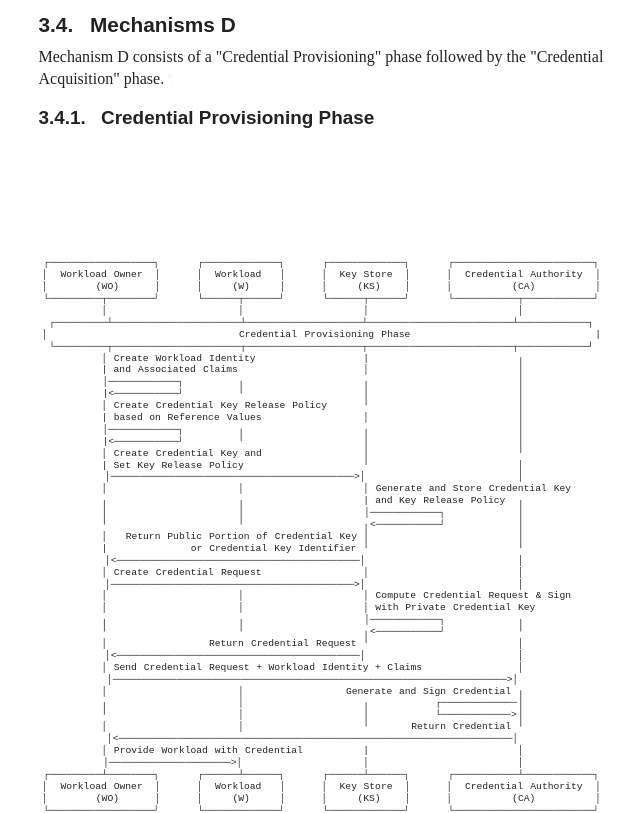
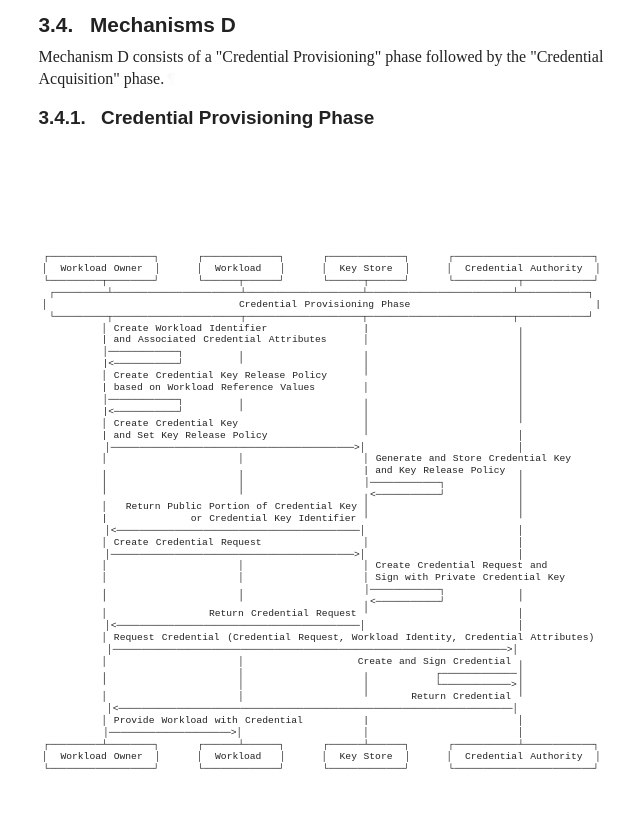
Before and after one commit to confidential-computing/twi-rats, a plain HTML site: page draft-novak-twi-attestation.html in a window 1280 px wide. Shown: the part 6960-7773 px from the top of the page, without its empty margins (86-726 px from the left). Drawn offline with Linux system fonts and the light colour scheme; a web font is replaced by a local one.

Commit message:
Script updating gh-pages from 5508cb3. [ci skip]

```diff
--- a/draft-novak-twi-attestation.html
+++ b/draft-novak-twi-attestation.html
@@ -1874,23 +1874,23 @@ For a complete glossary, see <span><a href="https://rfc-editor.org/rfc/rfc9334#s
           </h4>
 <div id="section-3.4.1-1">
             <div class="alignLeft art-svg artwork" id="section-3.4.1-1.1">
-<svg xmlns="http://www.w3.org/2000/svg" version="1.1" height="800" width="760" viewBox="0 0 760 800" class="diagram" text-anchor="middle" font-family="monospace" font-size="13px" stroke-linecap="round">
-                <path d="M 88,352 L 88,384" fill="none" stroke="black"></path>
-                <path d="M 88,512 L 88,528" fill="none" stroke="black"></path>
-                <path d="M 88,624 L 88,640" fill="none" stroke="black"></path>
-                <path d="M 272,192 L 272,208" fill="none" stroke="black"></path>
-                <path d="M 272,256 L 272,272" fill="none" stroke="black"></path>
-                <path d="M 272,352 L 272,384" fill="none" stroke="black"></path>
-                <path d="M 272,512 L 272,528" fill="none" stroke="black"></path>
-                <path d="M 440,192 L 440,224" fill="none" stroke="black"></path>
-                <path d="M 440,256 L 440,304" fill="none" stroke="black"></path>
-                <path d="M 440,384 L 440,416" fill="none" stroke="black"></path>
-                <path d="M 440,528 L 440,544" fill="none" stroke="black"></path>
-                <path d="M 440,624 L 440,656" fill="none" stroke="black"></path>
-                <path d="M 648,160 L 648,288" fill="none" stroke="black"></path>
-                <path d="M 648,352 L 648,416" fill="none" stroke="black"></path>
-                <path d="M 648,512 L 648,528" fill="none" stroke="black"></path>
-                <path d="M 648,608 L 648,656" fill="none" stroke="black"></path>
+<svg xmlns="http://www.w3.org/2000/svg" version="1.1" height="752" width="760" viewBox="0 0 760 752" class="diagram" text-anchor="middle" font-family="monospace" font-size="13px" stroke-linecap="round">
+                <path d="M 88,320 L 88,352" fill="none" stroke="black"></path>
+                <path d="M 88,480 L 88,496" fill="none" stroke="black"></path>
+                <path d="M 88,592 L 88,608" fill="none" stroke="black"></path>
+                <path d="M 272,160 L 272,176" fill="none" stroke="black"></path>
+                <path d="M 272,224 L 272,240" fill="none" stroke="black"></path>
+                <path d="M 272,320 L 272,352" fill="none" stroke="black"></path>
+                <path d="M 272,480 L 272,496" fill="none" stroke="black"></path>
+                <path d="M 440,160 L 440,192" fill="none" stroke="black"></path>
+                <path d="M 440,224 L 440,272" fill="none" stroke="black"></path>
+                <path d="M 440,352 L 440,384" fill="none" stroke="black"></path>
+                <path d="M 440,496 L 440,512" fill="none" stroke="black"></path>
+                <path d="M 440,592 L 440,624" fill="none" stroke="black"></path>
+                <path d="M 648,128 L 648,256" fill="none" stroke="black"></path>
+                <path d="M 648,320 L 648,384" fill="none" stroke="black"></path>
+                <path d="M 648,480 L 648,496" fill="none" stroke="black"></path>
+                <path d="M 648,576 L 648,624" fill="none" stroke="black"></path>
                 <g class="text">
                   <text x="84" y="36">┌──────────────────┐</text>
                   <text x="272" y="36">┌─────────────┐</text>
@@ -1911,204 +1911,177 @@ For a complete glossary, see <span><a href="https://rfc-editor.org/rfc/rfc9334#s
                   <text x="612" y="52">Credential</text>
                   <text x="696" y="52">Authority</text>
                   <text x="752" y="52">│</text>
-                  <text x="8" y="68">│</text>
-                  <text x="92" y="68">(WO)</text>
-                  <text x="160" y="68">│</text>
-                  <text x="216" y="68">│</text>
-                  <text x="272" y="68">(W)</text>
-                  <text x="328" y="68">│</text>
-                  <text x="384" y="68">│</text>
-                  <text x="444" y="68">(KS)</text>
-                  <text x="496" y="68">│</text>
-                  <text x="552" y="68">│</text>
-                  <text x="652" y="68">(CA)</text>
-                  <text x="752" y="68">│</text>
-                  <text x="84" y="84">└─────────┬────────┘</text>
-                  <text x="272" y="84">└──────┬──────┘</text>
-                  <text x="440" y="84">└──────┬──────┘</text>
-                  <text x="652" y="84">└───────────┬────────────┘</text>
-                  <text x="88" y="100">│</text>
-                  <text x="272" y="100">│</text>
-                  <text x="440" y="100">│</text>
-                  <text x="648" y="100">│</text>
-                  <text x="380" y="116">┌─────────┴──────────────────────┴────────────────────┴─────────────────────────┴────────────┐</text>
-                  <text x="8" y="132">│</text>
-                  <text x="308" y="132">Credential</text>
-                  <text x="404" y="132">Provisioning</text>
-                  <text x="480" y="132">Phase</text>
-                  <text x="752" y="132">|</text>
-                  <text x="380" y="148">└─────────┬──────────────────────┬────────────────────┬─────────────────────────┬────────────┘</text>
-                  <text x="88" y="164">│</text>
-                  <text x="124" y="164">Create</text>
-                  <text x="188" y="164">Workload</text>
-                  <text x="260" y="164">Identity</text>
-                  <text x="440" y="164">|</text>
-                  <text x="88" y="180">|</text>
-                  <text x="112" y="180">and</text>
-                  <text x="172" y="180">Associated</text>
-                  <text x="244" y="180">Claims</text>
-                  <text x="440" y="180">│</text>
-                  <text x="140" y="196">│────────────┐</text>
-                  <text x="140" y="212">|&lt;───────────┘</text>
-                  <text x="88" y="228">│</text>
-                  <text x="124" y="228">Create</text>
-                  <text x="196" y="228">Credential</text>
-                  <text x="256" y="228">Key</text>
-                  <text x="304" y="228">Release</text>
-                  <text x="364" y="228">Policy</text>
-                  <text x="88" y="244">|</text>
-                  <text x="120" y="244">based</text>
-                  <text x="156" y="244">on</text>
-                  <text x="208" y="244">Reference</text>
-                  <text x="276" y="244">Values</text>
-                  <text x="440" y="244">│</text>
-                  <text x="140" y="260">│────────────┐</text>
-                  <text x="140" y="276">|&lt;───────────┘</text>
-                  <text x="88" y="292">│</text>
-                  <text x="124" y="292">Create</text>
-                  <text x="196" y="292">Credential</text>
-                  <text x="256" y="292">Key</text>
-                  <text x="288" y="292">and</text>
-                  <text x="88" y="308">|</text>
-                  <text x="112" y="308">Set</text>
-                  <text x="144" y="308">Key</text>
-                  <text x="192" y="308">Release</text>
-                  <text x="252" y="308">Policy</text>
-                  <text x="648" y="308">│</text>
-                  <text x="264" y="324">│──────────────────────────────────────────&gt;│</text>
-                  <text x="648" y="324">│</text>
-                  <text x="88" y="340">│</text>
-                  <text x="272" y="340">│</text>
-                  <text x="440" y="340">│</text>
-                  <text x="484" y="340">Generate</text>
-                  <text x="536" y="340">and</text>
-                  <text x="576" y="340">Store</text>
-                  <text x="644" y="340">Credential</text>
-                  <text x="704" y="340">Key</text>
-                  <text x="440" y="356">|</text>
-                  <text x="464" y="356">and</text>
-                  <text x="496" y="356">Key</text>
-                  <text x="544" y="356">Release</text>
-                  <text x="604" y="356">Policy</text>
-                  <text x="492" y="372">│────────────┐</text>
-                  <text x="496" y="388">&lt;───────────┘</text>
-                  <text x="88" y="404">│</text>
-                  <text x="140" y="404">Return</text>
-                  <text x="196" y="404">Public</text>
-                  <text x="256" y="404">Portion</text>
-                  <text x="300" y="404">of</text>
-                  <text x="356" y="404">Credential</text>
-                  <text x="416" y="404">Key</text>
-                  <text x="88" y="420">|</text>
-                  <text x="212" y="420">or</text>
-                  <text x="268" y="420">Credential</text>
-                  <text x="328" y="420">Key</text>
-                  <text x="388" y="420">Identifier</text>
-                  <text x="264" y="436">│&lt;──────────────────────────────────────────│</text>
+                  <text x="84" y="68">└─────────┬────────┘</text>
+                  <text x="272" y="68">└──────┬──────┘</text>
+                  <text x="440" y="68">└──────┬──────┘</text>
+                  <text x="652" y="68">└───────────┬────────────┘</text>
+                  <text x="380" y="84">┌─────────┴──────────────────────┴────────────────────┴─────────────────────────┴────────────┐</text>
+                  <text x="8" y="100">│</text>
+                  <text x="308" y="100">Credential</text>
+                  <text x="404" y="100">Provisioning</text>
+                  <text x="480" y="100">Phase</text>
+                  <text x="752" y="100">|</text>
+                  <text x="380" y="116">└─────────┬──────────────────────┬────────────────────┬─────────────────────────┬────────────┘</text>
+                  <text x="88" y="132">│</text>
+                  <text x="124" y="132">Create</text>
+                  <text x="188" y="132">Workload</text>
+                  <text x="268" y="132">Identifier</text>
+                  <text x="440" y="132">|</text>
+                  <text x="88" y="148">|</text>
+                  <text x="112" y="148">and</text>
+                  <text x="172" y="148">Associated</text>
+                  <text x="260" y="148">Credential</text>
+                  <text x="348" y="148">Attributes</text>
+                  <text x="440" y="148">│</text>
+                  <text x="140" y="164">│────────────┐</text>
+                  <text x="140" y="180">|&lt;───────────┘</text>
+                  <text x="88" y="196">│</text>
+                  <text x="124" y="196">Create</text>
+                  <text x="196" y="196">Credential</text>
+                  <text x="256" y="196">Key</text>
+                  <text x="304" y="196">Release</text>
+                  <text x="364" y="196">Policy</text>
+                  <text x="88" y="212">|</text>
+                  <text x="120" y="212">based</text>
+                  <text x="156" y="212">on</text>
+                  <text x="204" y="212">Workload</text>
+                  <text x="280" y="212">Reference</text>
+                  <text x="348" y="212">Values</text>
+                  <text x="440" y="212">│</text>
+                  <text x="140" y="228">│────────────┐</text>
+                  <text x="140" y="244">|&lt;───────────┘</text>
+                  <text x="88" y="260">│</text>
+                  <text x="124" y="260">Create</text>
+                  <text x="196" y="260">Credential</text>
+                  <text x="256" y="260">Key</text>
+                  <text x="88" y="276">|</text>
+                  <text x="112" y="276">and</text>
+                  <text x="144" y="276">Set</text>
+                  <text x="176" y="276">Key</text>
+                  <text x="224" y="276">Release</text>
+                  <text x="284" y="276">Policy</text>
+                  <text x="648" y="276">│</text>
+                  <text x="264" y="292">│──────────────────────────────────────────&gt;│</text>
+                  <text x="648" y="292">│</text>
+                  <text x="88" y="308">│</text>
+                  <text x="272" y="308">│</text>
+                  <text x="440" y="308">│</text>
+                  <text x="484" y="308">Generate</text>
+                  <text x="536" y="308">and</text>
+                  <text x="576" y="308">Store</text>
+                  <text x="644" y="308">Credential</text>
+                  <text x="704" y="308">Key</text>
+                  <text x="440" y="324">|</text>
+                  <text x="464" y="324">and</text>
+                  <text x="496" y="324">Key</text>
+                  <text x="544" y="324">Release</text>
+                  <text x="604" y="324">Policy</text>
+                  <text x="492" y="340">│────────────┐</text>
+                  <text x="496" y="356">&lt;───────────┘</text>
+                  <text x="88" y="372">│</text>
+                  <text x="140" y="372">Return</text>
+                  <text x="196" y="372">Public</text>
+                  <text x="256" y="372">Portion</text>
+                  <text x="300" y="372">of</text>
+                  <text x="356" y="372">Credential</text>
+                  <text x="416" y="372">Key</text>
+                  <text x="88" y="388">|</text>
+                  <text x="212" y="388">or</text>
+                  <text x="268" y="388">Credential</text>
+                  <text x="328" y="388">Key</text>
+                  <text x="388" y="388">Identifier</text>
+                  <text x="264" y="404">│&lt;──────────────────────────────────────────│</text>
+                  <text x="648" y="404">│</text>
+                  <text x="88" y="420">│</text>
+                  <text x="124" y="420">Create</text>
+                  <text x="196" y="420">Credential</text>
+                  <text x="272" y="420">Request</text>
+                  <text x="440" y="420">│</text>
+                  <text x="648" y="420">│</text>
+                  <text x="264" y="436">│──────────────────────────────────────────&gt;│</text>
                   <text x="648" y="436">│</text>
                   <text x="88" y="452">│</text>
-                  <text x="124" y="452">Create</text>
-                  <text x="196" y="452">Credential</text>
-                  <text x="272" y="452">Request</text>
+                  <text x="272" y="452">│</text>
                   <text x="440" y="452">│</text>
-                  <text x="648" y="452">│</text>
-                  <text x="264" y="468">│──────────────────────────────────────────&gt;│</text>
-                  <text x="648" y="468">│</text>
-                  <text x="88" y="484">│</text>
-                  <text x="272" y="484">│</text>
-                  <text x="440" y="484">│</text>
-                  <text x="480" y="484">Compute</text>
-                  <text x="556" y="484">Credential</text>
-                  <text x="632" y="484">Request</text>
-                  <text x="672" y="484">&amp;</text>
-                  <text x="700" y="484">Sign</text>
-                  <text x="88" y="500">│</text>
-                  <text x="272" y="500">│</text>
-                  <text x="440" y="500">│</text>
-                  <text x="468" y="500">with</text>
-                  <text x="520" y="500">Private</text>
-                  <text x="596" y="500">Credential</text>
-                  <text x="656" y="500">Key</text>
-                  <text x="492" y="516">│────────────┐</text>
-                  <text x="496" y="532">&lt;───────────┘</text>
+                  <text x="476" y="452">Create</text>
+                  <text x="548" y="452">Credential</text>
+                  <text x="624" y="452">Request</text>
+                  <text x="672" y="452">and</text>
+                  <text x="88" y="468">│</text>
+                  <text x="272" y="468">│</text>
+                  <text x="440" y="468">│</text>
+                  <text x="468" y="468">Sign</text>
+                  <text x="508" y="468">with</text>
+                  <text x="560" y="468">Private</text>
+                  <text x="636" y="468">Credential</text>
+                  <text x="696" y="468">Key</text>
+                  <text x="492" y="484">│────────────┐</text>
+                  <text x="496" y="500">&lt;───────────┘</text>
+                  <text x="88" y="516">│</text>
+                  <text x="252" y="516">Return</text>
+                  <text x="324" y="516">Credential</text>
+                  <text x="400" y="516">Request</text>
+                  <text x="648" y="516">│</text>
+                  <text x="264" y="532">│&lt;──────────────────────────────────────────│</text>
+                  <text x="648" y="532">│</text>
                   <text x="88" y="548">│</text>
-                  <text x="252" y="548">Return</text>
-                  <text x="324" y="548">Credential</text>
-                  <text x="400" y="548">Request</text>
-                  <text x="648" y="548">│</text>
-                  <text x="264" y="564">│&lt;──────────────────────────────────────────│</text>
-                  <text x="648" y="564">│</text>
+                  <text x="128" y="548">Request</text>
+                  <text x="204" y="548">Credential</text>
+                  <text x="296" y="548">(Credential</text>
+                  <text x="380" y="548">Request,</text>
+                  <text x="452" y="548">Workload</text>
+                  <text x="528" y="548">Identity,</text>
+                  <text x="612" y="548">Credential</text>
+                  <text x="704" y="548">Attributes)</text>
+                  <text x="368" y="564">│────────────────────────────────────────────────────────────────────&gt;│</text>
                   <text x="88" y="580">│</text>
-                  <text x="116" y="580">Send</text>
-                  <text x="180" y="580">Credential</text>
-                  <text x="256" y="580">Request</text>
-                  <text x="296" y="580">+</text>
-                  <text x="340" y="580">Workload</text>
-                  <text x="412" y="580">Identity</text>
-                  <text x="456" y="580">+</text>
-                  <text x="492" y="580">Claims</text>
-                  <text x="648" y="580">│</text>
-                  <text x="368" y="596">│────────────────────────────────────────────────────────────────────&gt;│</text>
-                  <text x="88" y="612">│</text>
+                  <text x="272" y="580">│</text>
+                  <text x="452" y="580">Create</text>
+                  <text x="496" y="580">and</text>
+                  <text x="532" y="580">Sign</text>
+                  <text x="596" y="580">Credential</text>
+                  <text x="272" y="596">│</text>
+                  <text x="588" y="596">┌─────────────</text>
                   <text x="272" y="612">│</text>
-                  <text x="444" y="612">Generate</text>
-                  <text x="496" y="612">and</text>
-                  <text x="532" y="612">Sign</text>
-                  <text x="596" y="612">Credential</text>
+                  <text x="588" y="612">└────────────&gt;</text>
+                  <text x="88" y="628">│</text>
                   <text x="272" y="628">│</text>
-                  <text x="588" y="628">┌─────────────</text>
-                  <text x="272" y="644">│</text>
-                  <text x="588" y="644">└────────────&gt;</text>
+                  <text x="524" y="628">Return</text>
+                  <text x="596" y="628">Credential</text>
+                  <text x="368" y="644">│&lt;────────────────────────────────────────────────────────────────────│</text>
                   <text x="88" y="660">│</text>
-                  <text x="272" y="660">│</text>
-                  <text x="524" y="660">Return</text>
-                  <text x="596" y="660">Credential</text>
-                  <text x="368" y="676">│&lt;────────────────────────────────────────────────────────────────────│</text>
-                  <text x="88" y="692">│</text>
-                  <text x="128" y="692">Provide</text>
-                  <text x="196" y="692">Workload</text>
-                  <text x="252" y="692">with</text>
-                  <text x="316" y="692">Credential</text>
-                  <text x="440" y="692">|</text>
-                  <text x="648" y="692">│</text>
-                  <text x="180" y="708">│─────────────────────&gt;│</text>
-                  <text x="440" y="708">│</text>
-                  <text x="648" y="708">│</text>
-                  <text x="84" y="724">┌─────────┴────────┐</text>
-                  <text x="272" y="724">┌──────┴──────┐</text>
-                  <text x="440" y="724">┌──────┴──────┐</text>
-                  <text x="652" y="724">┌───────────┴────────────┐</text>
-                  <text x="8" y="740">│</text>
-                  <text x="60" y="740">Workload</text>
-                  <text x="120" y="740">Owner</text>
-                  <text x="160" y="740">│</text>
-                  <text x="216" y="740">│</text>
-                  <text x="268" y="740">Workload</text>
-                  <text x="328" y="740">│</text>
-                  <text x="384" y="740">│</text>
-                  <text x="416" y="740">Key</text>
-                  <text x="456" y="740">Store</text>
-                  <text x="496" y="740">│</text>
-                  <text x="552" y="740">│</text>
-                  <text x="612" y="740">Credential</text>
-                  <text x="696" y="740">Authority</text>
-                  <text x="752" y="740">│</text>
-                  <text x="8" y="756">│</text>
-                  <text x="92" y="756">(WO)</text>
-                  <text x="160" y="756">│</text>
-                  <text x="216" y="756">│</text>
-                  <text x="272" y="756">(W)</text>
-                  <text x="328" y="756">│</text>
-                  <text x="384" y="756">│</text>
-                  <text x="444" y="756">(KS)</text>
-                  <text x="496" y="756">│</text>
-                  <text x="552" y="756">│</text>
-                  <text x="652" y="756">(CA)</text>
-                  <text x="752" y="756">│</text>
-                  <text x="84" y="772">└──────────────────┘</text>
-                  <text x="272" y="772">└─────────────┘</text>
-                  <text x="440" y="772">└─────────────┘</text>
-                  <text x="652" y="772">└────────────────────────┘</text>
+                  <text x="128" y="660">Provide</text>
+                  <text x="196" y="660">Workload</text>
+                  <text x="252" y="660">with</text>
+                  <text x="316" y="660">Credential</text>
+                  <text x="440" y="660">|</text>
+                  <text x="648" y="660">│</text>
+                  <text x="180" y="676">│─────────────────────&gt;│</text>
+                  <text x="440" y="676">│</text>
+                  <text x="648" y="676">│</text>
+                  <text x="84" y="692">┌─────────┴────────┐</text>
+                  <text x="272" y="692">┌──────┴──────┐</text>
+                  <text x="440" y="692">┌──────┴──────┐</text>
+                  <text x="652" y="692">┌───────────┴────────────┐</text>
+                  <text x="8" y="708">│</text>
+                  <text x="60" y="708">Workload</text>
+                  <text x="120" y="708">Owner</text>
+                  <text x="160" y="708">│</text>
+                  <text x="216" y="708">│</text>
+                  <text x="268" y="708">Workload</text>
+                  <text x="328" y="708">│</text>
+                  <text x="384" y="708">│</text>
+                  <text x="416" y="708">Key</text>
+                  <text x="456" y="708">Store</text>
+                  <text x="496" y="708">│</text>
+                  <text x="552" y="708">│</text>
+                  <text x="612" y="708">Credential</text>
+                  <text x="696" y="708">Authority</text>
+                  <text x="752" y="708">│</text>
+                  <text x="84" y="724">└──────────────────┘</text>
+                  <text x="272" y="724">└─────────────┘</text>
+                  <text x="440" y="724">└─────────────┘</text>
+                  <text x="652" y="724">└────────────────────────┘</text>
                 </g>
               </svg><a href="#section-3.4.1-1.1" class="pilcrow">¶</a>
 </div>
```
Also changed, not shown: draft-novak-twi-attestation.txt.
